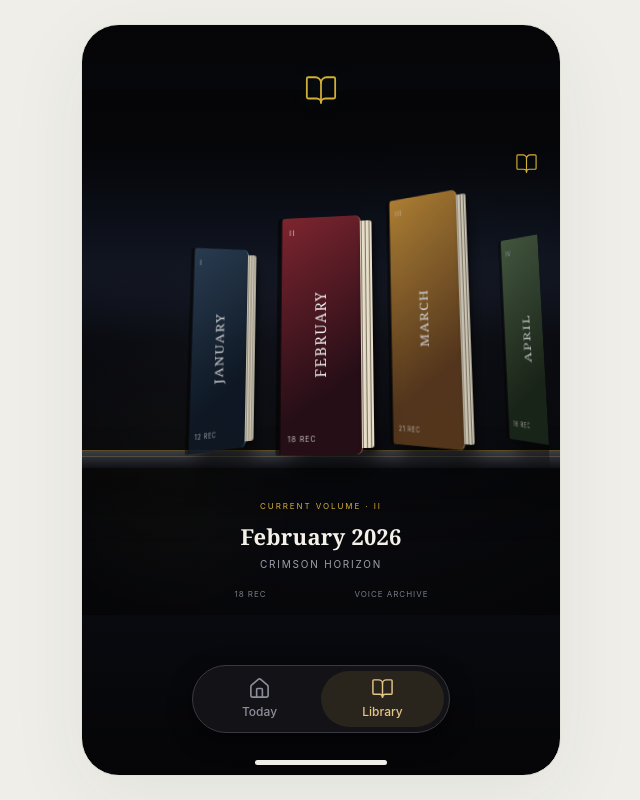
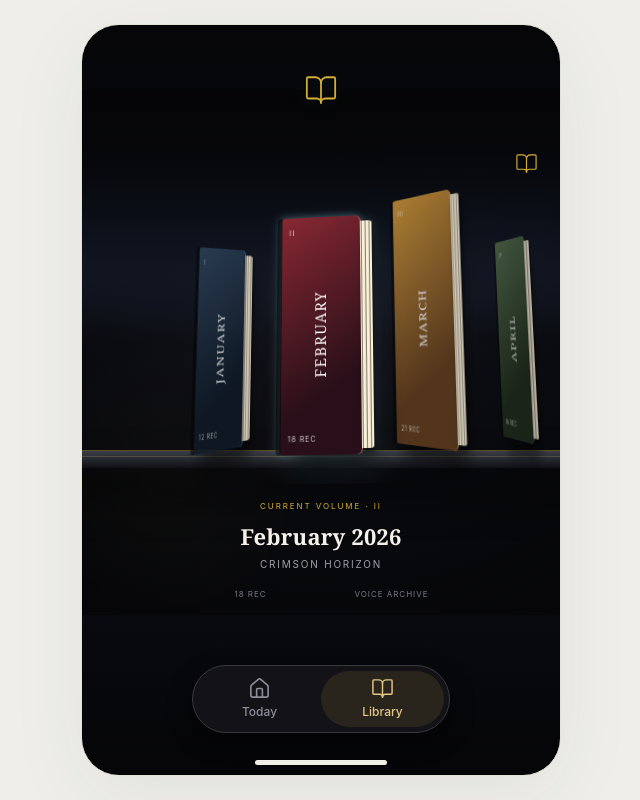
Before and after one commit to quiteqiang/lifebook, a React (Vite) app: page / in a window 1280 px wide. Both pictures are taken after a click on the button "Library". Shown: the whole page, without its empty margins (319-959 px from the left). Built offline with nearby package versions, Linux system fonts and the light colour scheme.

Commit message:
feat: smooth Library coverflow dragging

```diff
--- a/components/ui/library.tsx
+++ b/components/ui/library.tsx
@@ -50,15 +50,16 @@ export function Library({ onReplay }: LibraryProps) {
     bookRefs.current.forEach((book, index) => {
       if (!book) return;
       const offset = index - position;
-      const distance = Math.abs(offset);
-      const ramp = Math.pow(distance, 0.56);
-      const tilt = Math.min(44 * ramp, 78) * Math.sign(offset);
+      const smoothOffset = offset / Math.sqrt(1 + 0.025 * offset * offset);
+      const distance = Math.abs(smoothOffset);
+      const tilt = Math.max(-78, Math.min(54 * smoothOffset, 78));
       const edge = Math.min(1, Math.max(0, volumes.length / 2 - distance));
-      book.style.transform = `translateX(calc(-50% + ${offset * pitch}px)) translateZ(${-0.42 * pitch * ramp}px) rotateY(${-tilt}deg)`;
+      book.style.transform = `translateX(calc(-50% + ${smoothOffset * pitch}px)) translateZ(${-0.42 * pitch * distance}px) rotateY(${-tilt}deg)`;
       book.style.opacity = String(Math.max(0, 1 - 0.12 * distance) * edge);
       book.style.zIndex = String(100 - Math.round(distance));
+      book.classList.toggle('is-active', index === indexAt(position));
     });
-  }, []);
+  }, [indexAt]);
 
   const settle = useCallback((target: number) => {
     if (rafRef.current !== null) cancelAnimationFrame(rafRef.current);
@@ -102,10 +103,10 @@ export function Library({ onReplay }: LibraryProps) {
     const drag = dragRef.current;
     if (!drag || drag.pointerId !== event.pointerId) return;
     dragRef.current = null;
-    event.currentTarget.classList.remove('is-dragging');
     event.currentTarget.releasePointerCapture?.(event.pointerId);
     const carried = Math.max(-2, Math.min(2, drag.velocity * 0.18));
     settle(Math.round(posRef.current + carried));
+    event.currentTarget.classList.remove('is-dragging');
   };
 
   useLayoutEffect(() => {
--- a/styles.css
+++ b/styles.css
@@ -323,10 +323,12 @@ button:focus-visible {outline:2px solid #557862; outline-offset:5px;}
 .library-books-carousel { position:relative; display:block; width:100%; height:300px; overflow:hidden; padding:0 0 28px; cursor:grab; perspective:900px; touch-action:pan-y; transform:rotateX(14deg) rotateY(-8deg); transform-style:preserve-3d; }
 .library-books-carousel.is-dragging { cursor:grabbing; user-select:none; }
 .library-book-page { display:contents; }
-.library-book { position:absolute; left:50%; bottom:28px; flex:none; width:76px; height:220px; display:flex; flex-direction:column; justify-content:space-between; padding:10px 8px; overflow:visible; border:0; border-radius:4px 7px 6px 3px; color:#eee; cursor:pointer; transform-style:preserve-3d; transition:filter .5s; will-change:transform,opacity; box-shadow:12px 18px 22px #0009; text-align:left; }
+.library-book { position:absolute; left:50%; bottom:28px; flex:none; width:76px; height:220px; display:flex; flex-direction:column; justify-content:space-between; padding:10px 8px; overflow:visible; border:0; border-radius:4px 7px 6px 3px; color:#eee; cursor:pointer; transform-style:preserve-3d; transition:filter .28s ease,box-shadow .28s ease; will-change:transform,opacity; box-shadow:12px 18px 22px #0009; text-align:left; }
 .library-book-position-2 { flex-basis:82px; width:82px; height:245px; }
 .library-book-position-3 { flex-basis:90px; width:90px; height:270px; }
-.library-book:hover, .library-book:focus-visible { transform:translateY(-18px) translateZ(28px) rotateY(-10deg); filter:brightness(1.14); outline:1px solid #f3d98b; outline-offset:3px; }
+.library-book:hover, .library-book:focus-visible { filter:brightness(1.14) drop-shadow(0 0 5px #83c8cd55); box-shadow:12px 18px 22px #0009,0 0 9px #78cbd14a; outline:1px solid #f3d98b; outline-offset:3px; }
+.library-book.is-active { filter:brightness(1.08) drop-shadow(0 0 4px #83c8cd44); box-shadow:12px 18px 22px #0009,0 0 8px #78cbd140; }
+.library-books-carousel.is-dragging .library-book.is-active { filter:brightness(1.12) drop-shadow(0 0 7px #83c8cd66); box-shadow:12px 18px 22px #0009,0 0 13px #78cbd15c; }
 .library-book::before { content:""; position:absolute; inset:0 auto 0 -4px; width:5px; border-radius:4px 0 0 3px; background:#0008; transform:translateZ(-7px); }
 .library-book-slate { background:linear-gradient(145deg,#2b4056,#0d1724 72%); border-right:1px solid #5ed5f6aa; }
 .library-book-crimson { background:linear-gradient(145deg,#7d252f,#260e17 72%); border-right:1px solid #ef8174aa; }
@@ -346,6 +348,8 @@ button:focus-visible {outline:2px solid #557862; outline-offset:5px;}
 .library-book-count { font-size:7px; }
 .library-book-ping { position:absolute; z-index:2; top:-11px; left:50%; width:7px; height:7px; border-radius:50%; background:#e8bd5a; box-shadow:0 0 0 4px #e8bd5a20,0 0 16px #e8bd5a; animation:library-ping 1.8s ease-in-out infinite; }
 .library-volume-caption { position:relative; z-index:1; width:min(100%,260px); min-height:118px; margin:18px auto 0; color:#f5f1e8; text-align:center; }
+.library-volume-caption h2, .library-volume-caption p, .library-volume-kicker { transition:color .28s ease,opacity .28s ease; }
+.library-page:has(.library-books-carousel.is-dragging) .library-volume-caption h2 { color:#f7faf9; }
 .library-volume-kicker { display:block; color:#d4af37; font-size:8px; line-height:1.4; letter-spacing:.24em; }
 .library-volume-caption h2 { margin:12px 0 0; font:600 22px/1.15 Georgia,serif; letter-spacing:.01em; }
 .library-volume-caption p { margin:8px 0 0; color:#9da0ad; font-size:10px; line-height:1.4; letter-spacing:.18em; }
```
Also changed, not shown: 1 other file (tests, documents, lock files or other folders).
